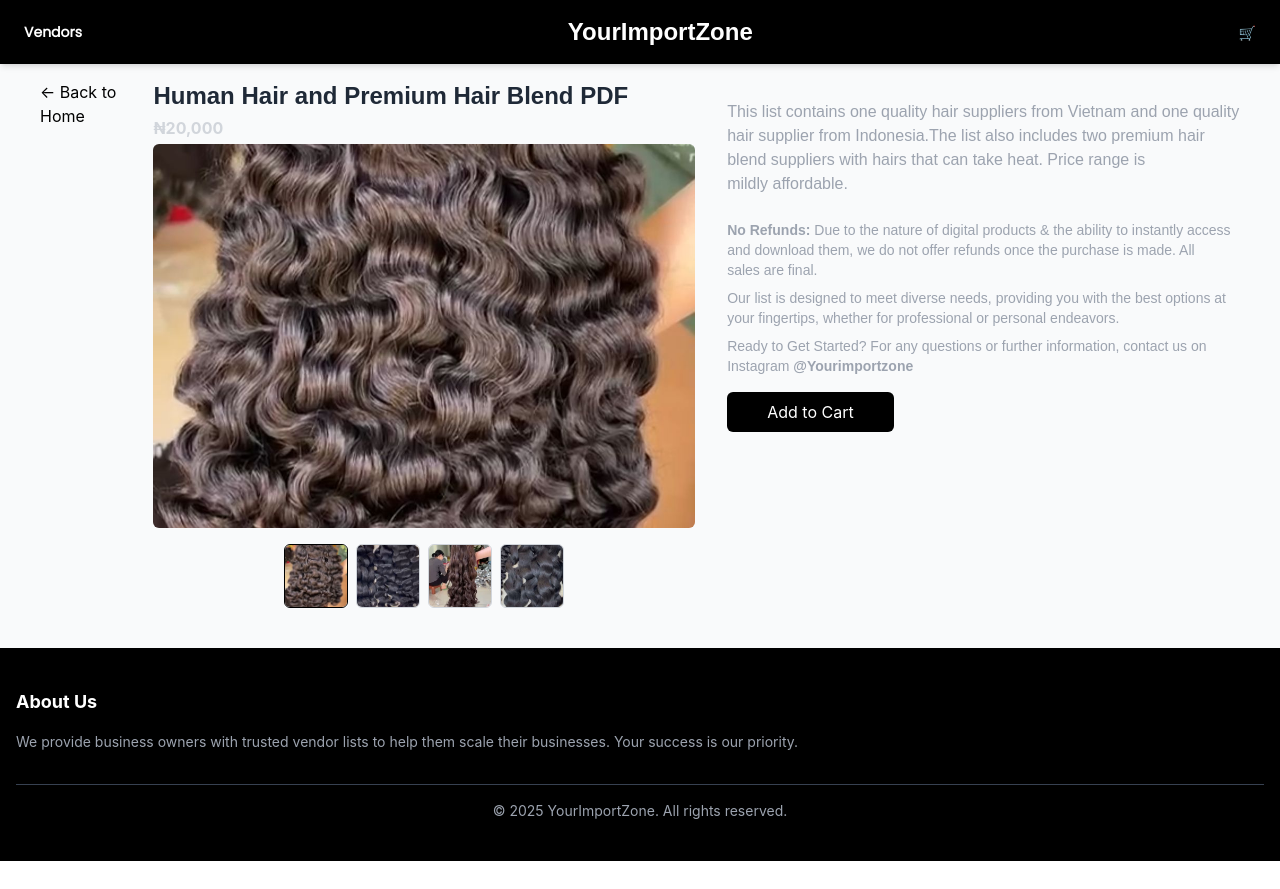
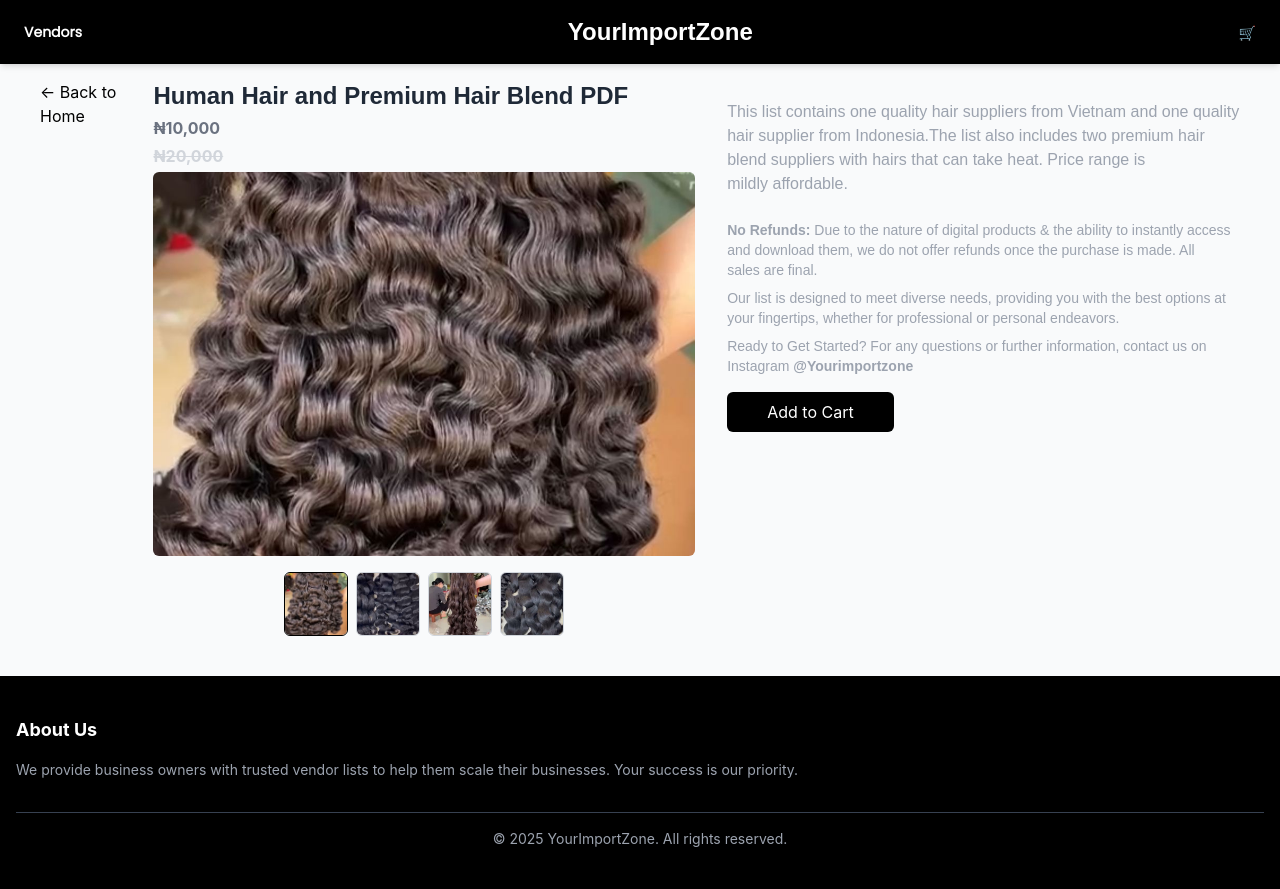
Before and after one commit to olaoala/yourImportZone, a React (Create React App) app: page /product/1 in a window 1280 px wide. Before the commit the page ends 861 px from the top, so only its background shows below. Built offline with nearby package versions, Linux system fonts and the light colour scheme; a web font is replaced by a local one.

Commit message:
ui update

```diff
--- a/src/Components/Cards.jsx
+++ b/src/Components/Cards.jsx
@@ -20,9 +20,9 @@ const Card = ({ id, name, price, amount, image1,discount,  image2,description, o
       {/* Product Details */}
       <div className="text-left mt-3 px-2">
         <h3 className="font-bold text-gray-800 text-lg">{name}</h3>
-        {/* <span className="text-red-500 font-bold text-lg">₦{discount}</span> */}
+        <span className="text-red-500 font-bold text-lg">₦{discount}</span>
 
-        <p className="text-gray-400  text-md font-bold">₦{price}</p>
+        <p className="text-gray-400 line-through text-md font-bold">₦{price}</p>
 
           {/* Short Description (Limit to 2 lines) */}
           <p className="text-gray-300 text-sm line-clamp-2 mt-1">{description}</p>
--- a/src/Pages/Product.jsx
+++ b/src/Pages/Product.jsx
@@ -43,8 +43,8 @@ const ProductPage = ({ products, onAddToCart }) => {
             {/* Left Section (Image Carousel) */}
       <div className="w-full md:w-1/2 mb-6 md:mb-0">
       <h1 className="text-2xl font-nunito font-bold text-gray-800 mb-1">{product.name}</h1>
-      {/* <p className="text-md font-bold  text-gray-500 mb-1">₦{product.discount}</p> */}
-      <p className="text-md font-bold  text-gray-300 mb-1">₦{product.price}</p>
+      <p className="text-md font-bold  text-gray-500 mb-1">₦{product.discount}</p>
+      <p className="text-md font-bold  text-gray-300 mb-1 line-through">₦{product.price}</p>
 
 
         <div className="flex justify-center items-center mb-4">
```
